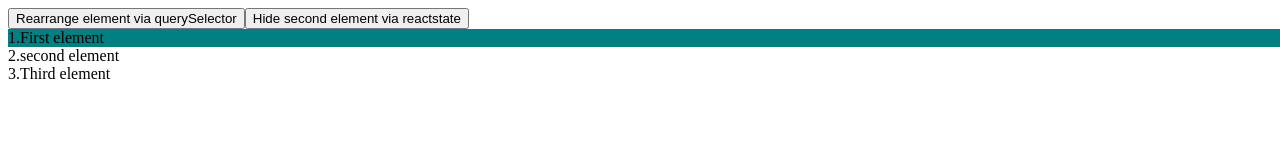
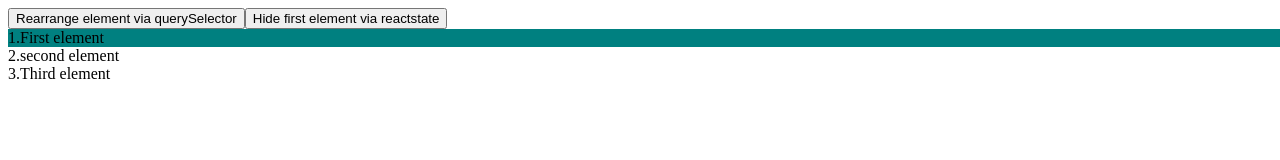
Before and after one commit to kritidipto-1234/break-react, a React (Vite) app: page / in a window 1280 px wide. Shown: the top 160 px of the page. Built offline with nearby package versions, Linux system fonts and the light colour scheme.

Commit message:
feat(): buton text

```diff
--- a/src/App.tsx
+++ b/src/App.tsx
@@ -13,7 +13,7 @@ import UseMemoExample from './customHooks/useMemo';
 import Random from './Random.tsx';
 import StateMangement from './globalState';
 import { BreakReact } from './BreakReact.tsx';
-
+import Order from './Order';
 const App: React.FC = () => {
   const [show, setShow] = useState(true);
 
@@ -30,6 +30,7 @@ const App: React.FC = () => {
         {/* <ReduxExample /> */}
         {/* <StateMangement /> */}
         <BreakReact />
+        {/* <Order /> */}
         {/* <Random /> */}
       </>
   );
--- a/src/BreakReact.tsx
+++ b/src/BreakReact.tsx
@@ -16,7 +16,7 @@ const destroyElement = () =>{
           Rearrange element via querySelector
         </button>
         <button onClick={() => updateElement(false)}>
-          Hide second element via reactstate
+          Hide first element via reactstate
         </button>
       { elementShown ? <div id="my-div" style={{backgroundColor: 'teal'}}>1.First element</div> : null }
       <div id="random-container" >
```
